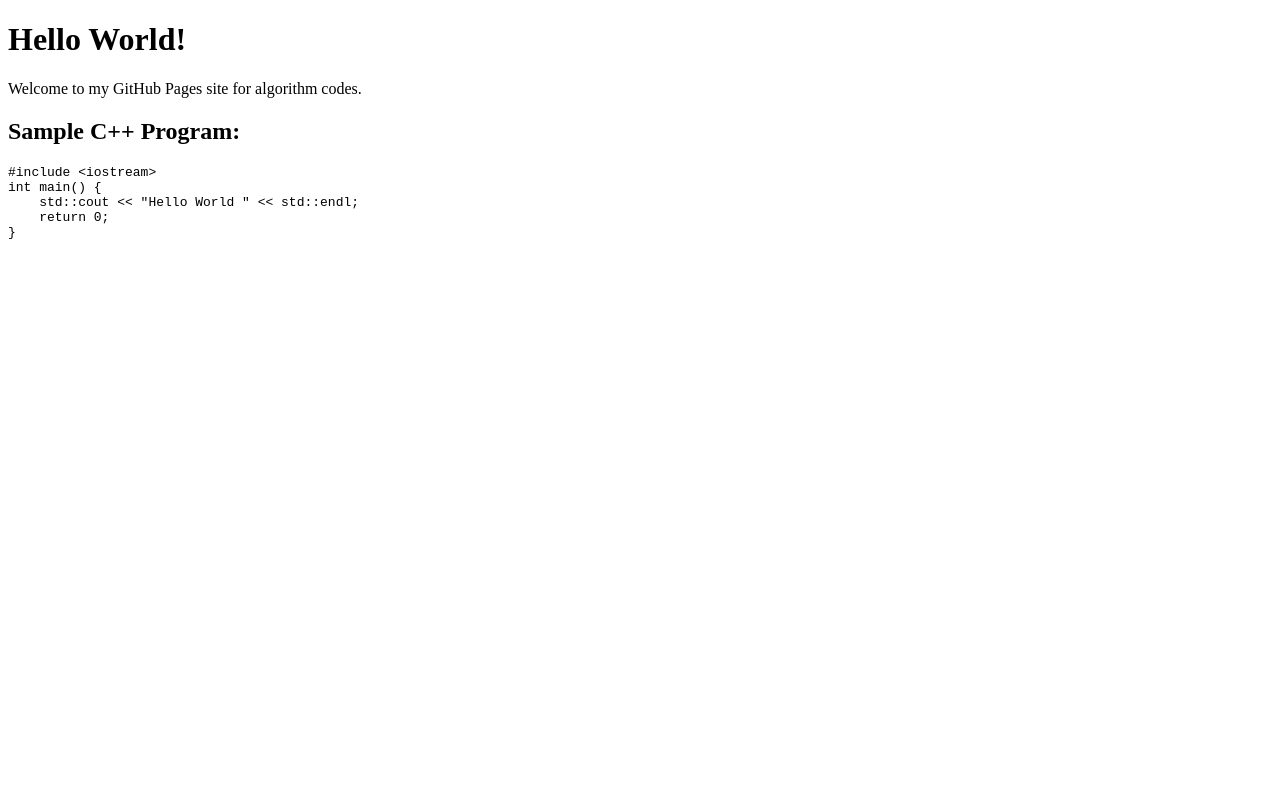
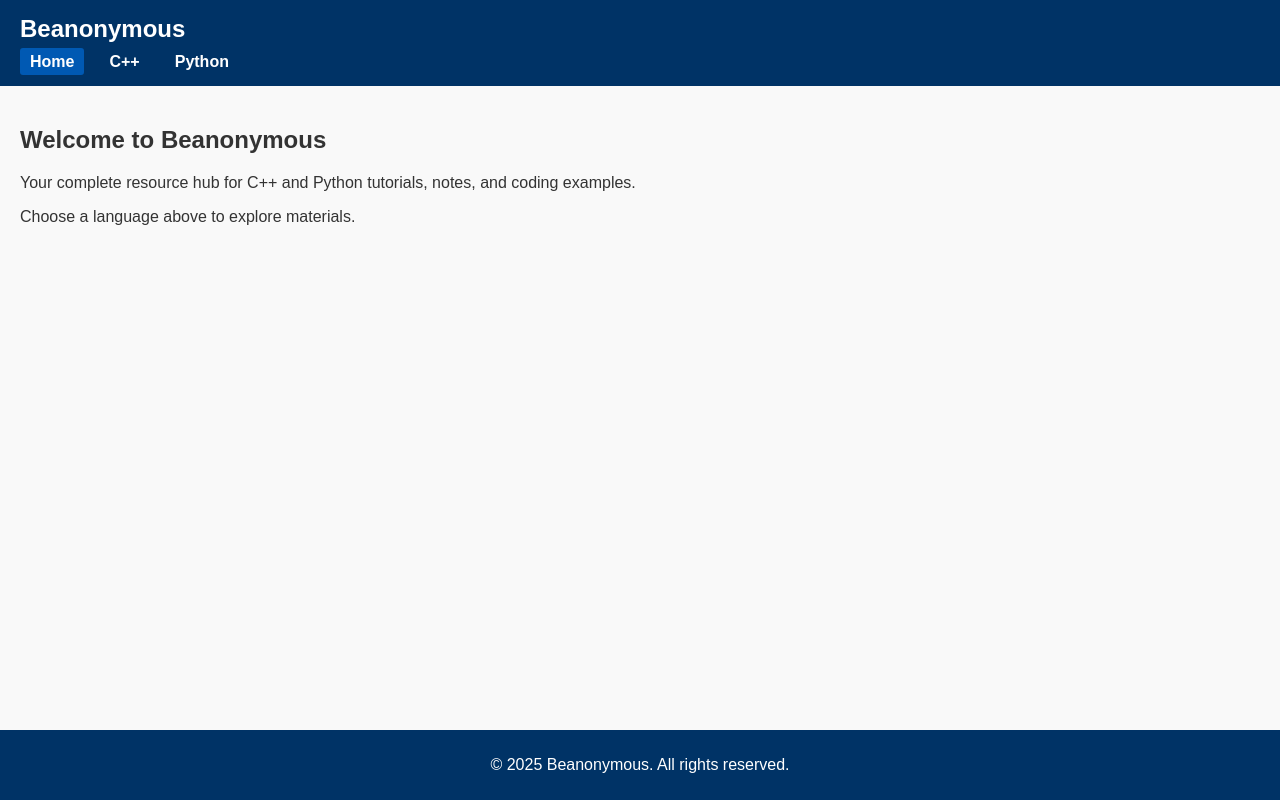
Before and after one commit to ETCHARLAREVANTHRAO/algorithm-codes, a plain HTML site: page index.html in a window 1280 px wide. Drawn offline with Linux system fonts and the light colour scheme.

Commit message:
update-1

```diff
--- a/index.html
+++ b/index.html
@@ -1,19 +1,35 @@
 <!DOCTYPE html>
-<html>
+<html lang="en">
 <head>
-  <meta charset="UTF-8">
-  <title>My Algorithm Codes</title>
+    <meta charset="UTF-8" />
+    <meta name="viewport" content="width=device-width, initial-scale=1" />
+    <title>Beanonymous - Coding Materials</title>
+    <link rel="stylesheet" href="styles.css" />
 </head>
 <body>
-  <h1>Hello World!</h1>
-  <p>Welcome to my GitHub Pages site for algorithm codes.</p>
-  <h2>Sample C++ Program:</h2>
-  <pre>
-#include &lt;iostream&gt;
-int main() {
-    std::cout &lt;&lt; "Hello World " &lt;&lt; std::endl;
-    return 0;
-}
-</pre>
+    <header>
+        <h1>Beanonymous</h1>
+        <nav>
+            <ul>
+                <li><a href="index.html" class="active">Home</a></li>
+                <li><a href="materials/cpp.html">C++</a></li>
+                <li><a href="materials/python.html">Python</a></li>
+            </ul>
+        </nav>
+    </header>
+
+    <main>
+        <section>
+            <h2>Welcome to Beanonymous</h2>
+            <p>Your complete resource hub for C++ and Python tutorials, notes, and coding examples.</p>
+            <p>Choose a language above to explore materials.</p>
+        </section>
+    </main>
+
+    <footer>
+        <p>© 2025 Beanonymous. All rights reserved.</p>
+    </footer>
+
+    <script src="script.js"></script>
 </body>
 </html>
--- /dev/null
+++ b/script.js
@@ -0,0 +1,5 @@
+// You can add JavaScript functionality here if needed
+// Example: Simple alert on page load
+window.onload = function() {
+    console.log("Welcome to Beanonymous!");
+};
--- /dev/null
+++ b/styles.css
@@ -0,0 +1,52 @@
+body {
+    font-family: Arial, sans-serif;
+    margin: 0;
+    padding: 0;
+    background-color: #f9f9f9;
+    color: #333;
+}
+
+header {
+    background-color: #003366;
+    color: white;
+    padding: 15px 20px;
+}
+
+header h1 {
+    margin: 0;
+    font-size: 24px;
+}
+
+nav ul {
+    list-style: none;
+    padding: 0;
+    margin: 10px 0 0 0;
+    display: flex;
+    gap: 15px;
+}
+
+nav ul li a {
+    color: white;
+    text-decoration: none;
+    font-weight: bold;
+    padding: 5px 10px;
+    border-radius: 3px;
+}
+
+nav ul li a:hover, nav ul li a.active {
+    background-color: #0059b3;
+}
+
+main {
+    padding: 20px;
+}
+
+footer {
+    background-color: #003366;
+    color: white;
+    text-align: center;
+    padding: 10px 0;
+    position: fixed;
+    width: 100%;
+    bottom: 0;
+}
```
Also changed, not shown: materials/cpp.html (added, +40 -0 lines), materials/python.html (added, +40 -0 lines).
